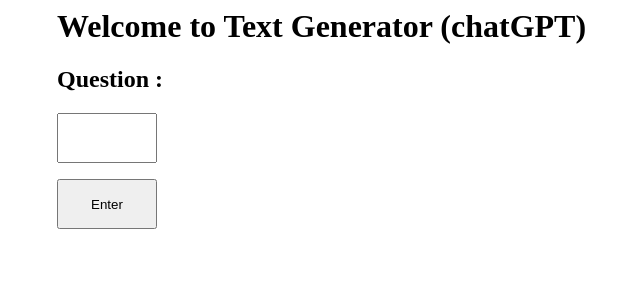
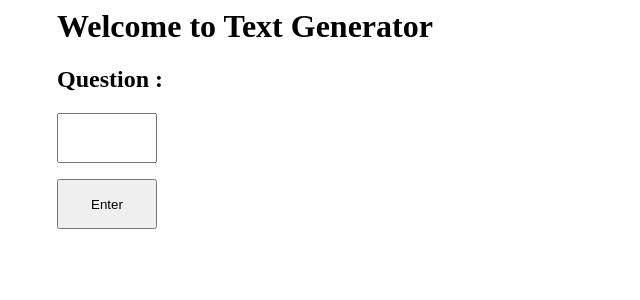
Before and after one commit to LiziY0801/Final_Project_NTU, a Flask app: page /text_gpt in a window 1280 px wide. Shown: the top 300 px of the page, without its empty margins (267-907 px from the left). Run offline with Flask 3, Linux system fonts and the light colour scheme.

Commit message:
Update text_gpt.html

```diff
--- a/templates/text_gpt.html
+++ b/templates/text_gpt.html
@@ -6,7 +6,7 @@
    </style>
 
    <div class="container">
-   <h1>Welcome to Text Generator (chatGPT)</h1>
+   <h1>Welcome to Text Generator </h1>
    <form action="/text_result" method="post">
          <h2>Question : </h2>
          <input type = "text" name="q" style="width:100px;height:50px">
```
